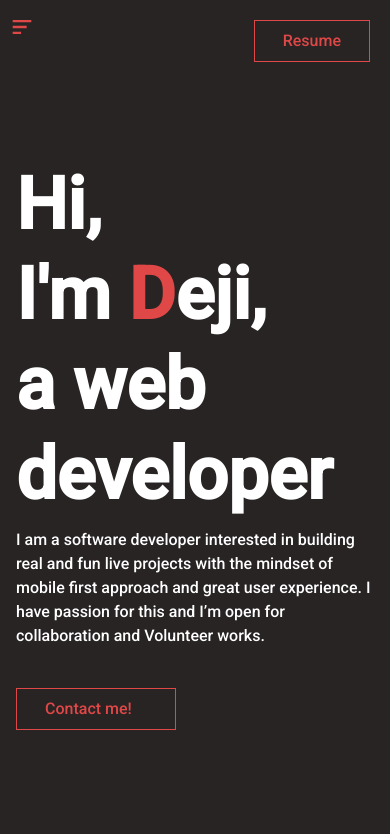
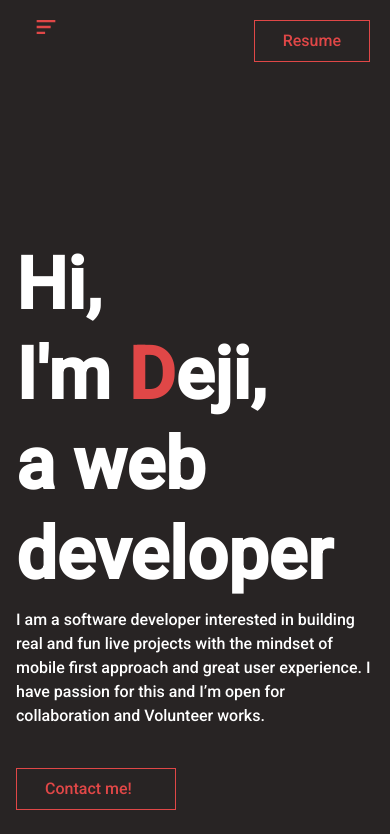
Before and after one commit to Deji98/My-Portfolio, a website: page index.html in a window 390 px wide. Drawn offline with Linux system fonts and the light colour scheme.

Commit message:
fixed the iphone screen to be more user friendly

```diff
--- a/index.html
+++ b/index.html
@@ -10,9 +10,9 @@
   <body class="bg-[#282424]  dark:bg-[#fef9f9] font-body">
     </div>
     <!-- header -->
-    <header class="flex justify-between mr-40">
+    <header class="flex justify-between top-0   mr-40">
       <div
-        class="bg-black hidden sm:block flex-col dark:bg-gray-100  text-[#FFFFFF] w-48 max-w-full font-body text-xl sm:absolute  py-10 h-3/4" id="menu">
+        class="bg-black hidden sm:block   flex-col dark:bg-gray-100  text-[#FFFFFF] w-48 max-w-full font-body text-xl sm:absolute  py-10 h-3/4" id="menu">
         <div class="flex-col justify-center text-center">
           <div class="pl-9">
             <a href="#">
@@ -89,7 +89,7 @@
 
       </div>
       <!-- burger -->
-      <div class="md:hidden m-3 mt-5 absolute cursor-pointer" id="burger">
+      <div class="md:hidden m-9 mt-5 absolute cursor-pointer" id="burger">
         <div class="">
           <svg width="20" height="14" viewBox="0 0 20 14" fill="none" xmlns="http://www.w3.org/2000/svg">
             <path d="M0.666626 5.83333H14.6666V8.16667H0.666626V5.83333ZM0.666626 0H19.3333V2.33333H0.666626V0ZM0.666626 14H9.10746V11.6667H0.666626V14Z" fill="#E04747"/>
@@ -98,7 +98,7 @@
       </div>
       <!-- header-button -->
       <div
-        class="text-[#E04747] absolute right-0 p-2 px-7 m-5 border border-[#E04747] cursor-pointer"
+        class="text-[#E04747] absolute right-0 p-2 px-7  m-5 border border-[#E04747] cursor-pointer"
         > <a href="https://docs.google.com/document/d/1vI6o8l-a4KgkQDCqmY102szjggmM_EO7yZE-WVEBGx0/edit?usp=sharing">Resume</a></div
       >
 
@@ -122,7 +122,7 @@
     </header>
     <!-- body -->
     <div
-      class=" relative sm:fixed  ml-4 sm:ml-60 top-0 mt-40 text-white h-screen w-full snap-y  overflow-scroll"
+      class=" relative sm:fixed  ml-4 sm:ml-60 top-20 mt-40 text-white h-screen w-full snap-y  overflow-scroll"
     >
     <!-- main-body -->
     <main>
@@ -357,7 +357,6 @@
 
             </div>
         </div>
-
         <div class="bg-[#362F2F] dark:bg-[#fef9f9]  dark:text-[#121212] dark:shadow-2xl  w-1/3 p-4 ">
           <h1 class="pb-7">A Tribute Page</h1>
           <p>Dr. Norman Bourlaug Tribute Page, <br>
```
Also changed, not shown: assets/css/tailwind.css.
